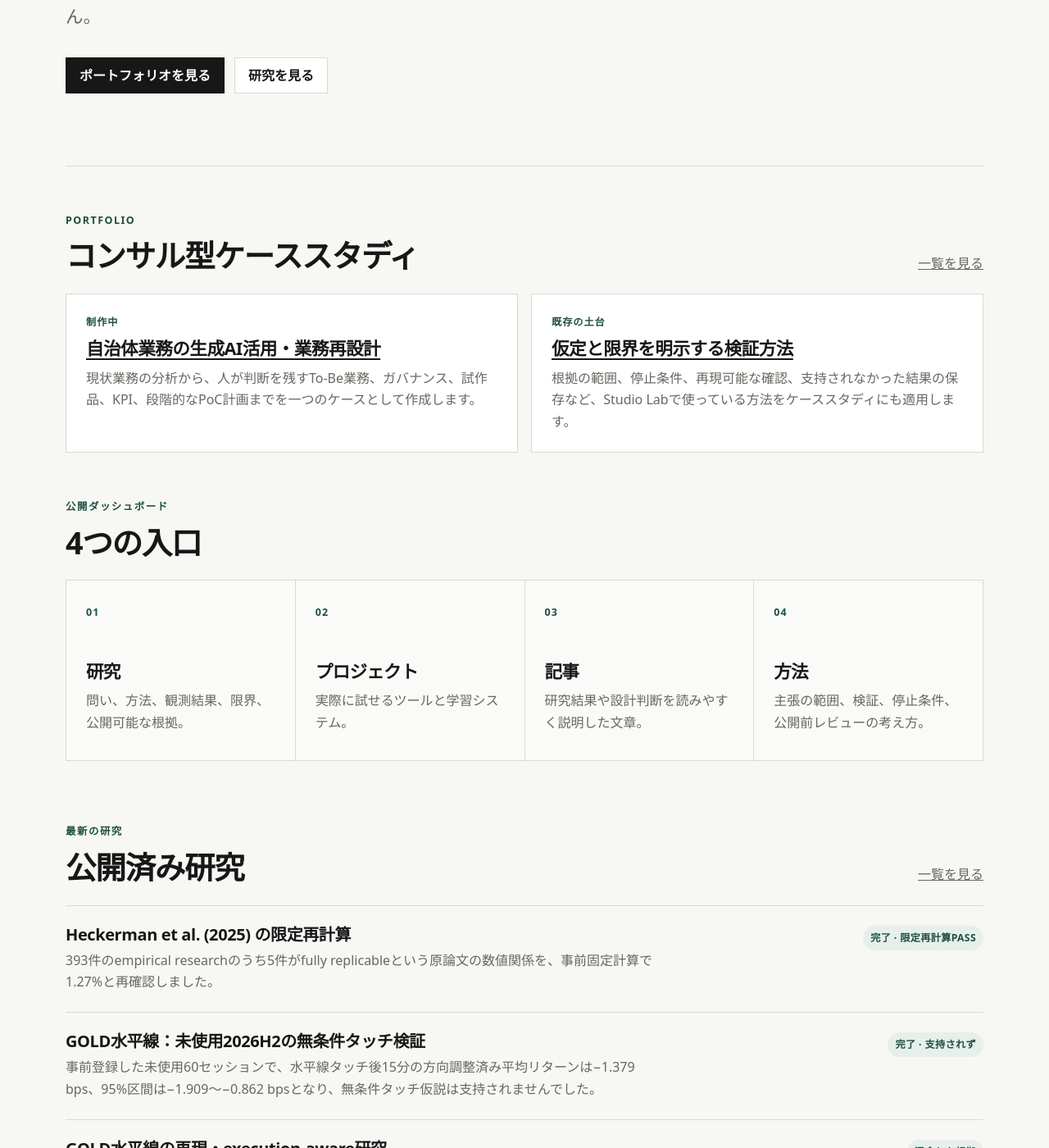
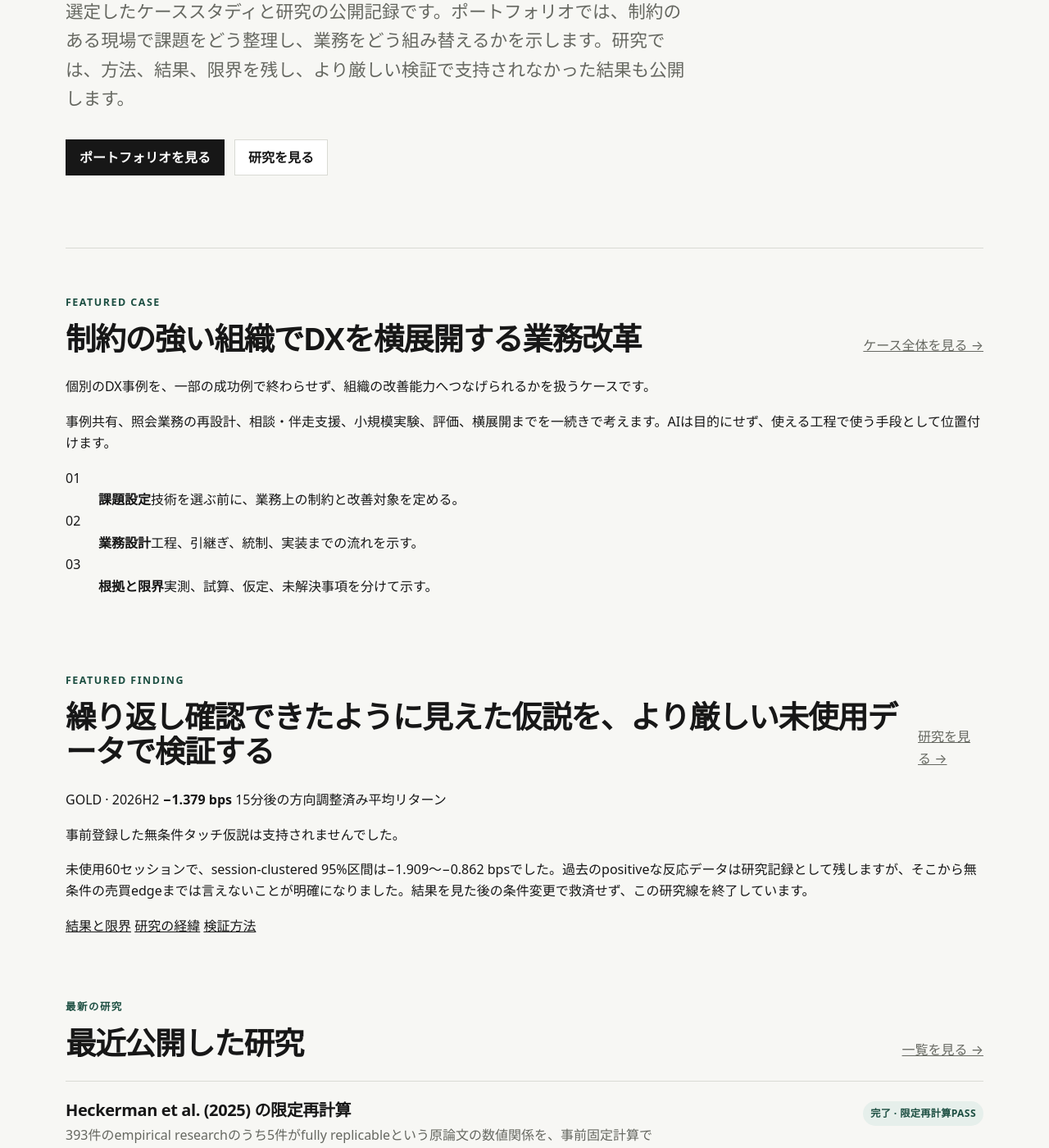
Before and after one commit to Josh-Temple/studio-lab-research, a Jekyll site: the page built from ja/index.md, in a window 1280 px wide and 1400 px high, scrolled down 527 px. Shown: the whole window at 82% size. Built offline with Jekyll 4.4.1, drawn with Linux system fonts in a browser that asks for light colours; some of the changed text lies outside the part shown.

Commit message:
Redesign Japanese homepage around featured case and evidence

```diff
--- a/ja/index.md
+++ b/ja/index.md
@@ -2,44 +2,68 @@
 title: ホーム
 lang: ja
 permalink: /ja/
-description: Studio Labのケーススタディ、公開研究、プロジェクト、記事、方法をまとめた日本語版ダッシュボード。
+description: 公共分野の業務改革ケース、研究、ツールを、判断の根拠と限界まで含めて公開するStudio Labの日本語版。
 ---
 
 <section class="hero dashboard-hero">
   <p class="eyebrow">Studio Lab</p>
-  <h1>研究、実験、ツールを、根拠とともに公開する。</h1>
-  <p class="lede">選定した成果を外向きに整理する公開ダッシュボードです。ポートフォリオでは課題設定から実装案までを示し、研究では方法と限界を示し、プロジェクトでは実際に使えるツールへつなぎます。内部の運用状況はここには表示しません。</p>
-  <div class="hero-actions"><a class="button primary" href="{{ '/ja/portfolio/' | relative_url }}">ポートフォリオを見る</a><a class="button secondary" href="{{ '/ja/research/' | relative_url }}">研究を見る</a></div>
-</section>
-
-<section class="section compact-section" aria-labelledby="portfolio-title-ja">
-  <div class="section-heading"><div><p class="eyebrow">Portfolio</p><h2 id="portfolio-title-ja">コンサル型ケーススタディ</h2></div><a href="{{ '/ja/portfolio/' | relative_url }}">一覧を見る</a></div>
-  <div class="feature-grid feature-grid-wide">
-    <article class="feature-card">
-      <p class="feature-meta">制作中</p>
-      <h3><a href="{{ '/ja/portfolio/' | relative_url }}">自治体業務の生成AI活用・業務再設計</a></h3>
-      <p>現状業務の分析から、人が判断を残すTo-Be業務、ガバナンス、試作品、KPI、段階的なPoC計画までを一つのケースとして作成します。</p>
-    </article>
-    <article class="feature-card">
-      <p class="feature-meta">既存の土台</p>
-      <h3><a href="{{ '/ja/methods/' | relative_url }}">仮定と限界を明示する検証方法</a></h3>
-      <p>根拠の範囲、停止条件、再現可能な確認、支持されなかった結果の保存など、Studio Labで使っている方法をケーススタディにも適用します。</p>
-    </article>
+  <h1>業務改革、研究、ツールを、判断の根拠まで含めて公開する。</h1>
+  <p class="lede">選定したケーススタディと研究の公開記録です。ポートフォリオでは、制約のある現場で課題をどう整理し、業務をどう組み替えるかを示します。研究では、方法、結果、限界を残し、より厳しい検証で支持されなかった結果も公開します。</p>
+  <div class="hero-actions">
+    <a class="button primary" href="{{ '/ja/portfolio/' | relative_url }}">ポートフォリオを見る</a>
+    <a class="button secondary" href="{{ '/ja/research/' | relative_url }}">研究を見る</a>
   </div>
 </section>
 
-<section class="section compact-section" aria-labelledby="areas-title-ja">
-  <div class="section-heading"><div><p class="eyebrow">公開ダッシュボード</p><h2 id="areas-title-ja">4つの入口</h2></div></div>
-  <div class="area-grid">
-    <a class="area-card" href="{{ '/ja/research/' | relative_url }}"><span class="area-kicker">01</span><h3>研究</h3><p>問い、方法、観測結果、限界、公開可能な根拠。</p></a>
-    <a class="area-card" href="{{ '/ja/projects/' | relative_url }}"><span class="area-kicker">02</span><h3>プロジェクト</h3><p>実際に試せるツールと学習システム。</p></a>
-    <a class="area-card" href="{{ '/ja/writing/' | relative_url }}"><span class="area-kicker">03</span><h3>記事</h3><p>研究結果や設計判断を読みやすく説明した文章。</p></a>
-    <a class="area-card" href="{{ '/ja/methods/' | relative_url }}"><span class="area-kicker">04</span><h3>方法</h3><p>主張の範囲、検証、停止条件、公開前レビューの考え方。</p></a>
+<section class="section compact-section" aria-labelledby="featured-case-title-ja">
+  <div class="section-heading">
+    <div>
+      <p class="eyebrow">Featured case</p>
+      <h2 id="featured-case-title-ja">制約の強い組織でDXを横展開する業務改革</h2>
+    </div>
+    <a href="{{ '/ja/portfolio/' | relative_url }}">ケース全体を見る →</a>
+  </div>
+  <div class="editorial-feature">
+    <div class="editorial-feature-main">
+      <p class="feature-deck">個別のDX事例を、一部の成功例で終わらせず、組織の改善能力へつなげられるかを扱うケースです。</p>
+      <p>事例共有、照会業務の再設計、相談・伴走支援、小規模実験、評価、横展開までを一続きで考えます。AIは目的にせず、使える工程で使う手段として位置付けます。</p>
+    </div>
+    <dl class="evidence-note" aria-label="ケーススタディの構成">
+      <div><dt>01</dt><dd><strong>課題設定</strong><span>技術を選ぶ前に、業務上の制約と改善対象を定める。</span></dd></div>
+      <div><dt>02</dt><dd><strong>業務設計</strong><span>工程、引継ぎ、統制、実装までの流れを示す。</span></dd></div>
+      <div><dt>03</dt><dd><strong>根拠と限界</strong><span>実測、試算、仮定、未解決事項を分けて示す。</span></dd></div>
+    </dl>
+  </div>
+</section>
+
+<section class="section" aria-labelledby="featured-finding-title-ja">
+  <div class="section-heading">
+    <div>
+      <p class="eyebrow">Featured finding</p>
+      <h2 id="featured-finding-title-ja">繰り返し確認できたように見えた仮説を、より厳しい未使用データで検証する</h2>
+    </div>
+    <a href="{{ '/ja/research/gold-horizontal-unconditional-touch-2026h2/' | relative_url }}">研究を見る →</a>
+  </div>
+  <div class="finding-feature">
+    <div class="finding-number">
+      <span class="finding-kicker">GOLD · 2026H2</span>
+      <strong>−1.379 bps</strong>
+      <span>15分後の方向調整済み平均リターン</span>
+    </div>
+    <div class="finding-copy">
+      <p class="finding-conclusion">事前登録した無条件タッチ仮説は支持されませんでした。</p>
+      <p>未使用60セッションで、session-clustered 95%区間は−1.909〜−0.862 bpsでした。過去のpositiveな反応データは研究記録として残しますが、そこから無条件の売買edgeまでは言えないことが明確になりました。結果を見た後の条件変更で救済せず、この研究線を終了しています。</p>
+      <div class="inline-links">
+        <a href="{{ '/ja/research/gold-horizontal-unconditional-touch-2026h2/' | relative_url }}">結果と限界</a>
+        <a href="{{ '/ja/research/gold-horizontal-replication-execution-evidence/' | relative_url }}">研究の経緯</a>
+        <a href="{{ '/ja/methods/' | relative_url }}">検証方法</a>
+      </div>
+    </div>
   </div>
 </section>
 
 <section class="section">
-  <div class="section-heading"><div><p class="eyebrow">最新の研究</p><h2>公開済み研究</h2></div><a href="{{ '/ja/research/' | relative_url }}">一覧を見る</a></div>
+  <div class="section-heading"><div><p class="eyebrow">最新の研究</p><h2>最近公開した研究</h2></div><a href="{{ '/ja/research/' | relative_url }}">一覧を見る →</a></div>
   <div class="research-list">
     <article class="research-item"><div><h3><a href="{{ '/ja/research/heckerman-replicability-bounded-replication/' | relative_url }}">Heckerman et al. (2025) の限定再計算</a></h3><p>393件のempirical researchのうち5件がfully replicableという原論文の数値関係を、事前固定計算で1.27%と再確認しました。</p></div><span class="status">完了 · 限定再計算PASS</span></article>
     <article class="research-item"><div><h3><a href="{{ '/ja/research/gold-horizontal-unconditional-touch-2026h2/' | relative_url }}">GOLD水平線：未使用2026H2の無条件タッチ検証</a></h3><p>事前登録した未使用60セッションで、水平線タッチ後15分の方向調整済み平均リターンは−1.379 bps、95%区間は−1.909〜−0.862 bpsとなり、無条件タッチ仮説は支持されませんでした。</p></div><span class="status">完了 · 支持されず</span></article>
@@ -47,17 +71,19 @@ description: Studio Labのケーススタディ、公開研究、プロジェク
   </div>
 </section>
 
-<section class="section">
-  <div class="section-heading"><div><p class="eyebrow">トレード研究</p><h2>再現したストーリーを、より厳しい未使用データで反証する</h2></div><a href="{{ '/ja/trading/' | relative_url }}">トレード研究へ</a></div>
-  <div class="feature-grid feature-grid-wide">
-    <article class="feature-card"><p class="feature-meta">最新の公開結果</p><h3><a href="{{ '/ja/research/gold-horizontal-unconditional-touch-2026h2/' | relative_url }}">未使用2026H2では無条件タッチ仮説を確認できなかった</a></h3><p>60セッションの固定検証で主要平均は−1.379 bps、95%区間は−1.909〜−0.862 bpsでした。使用済み標本でparameterを調整して結果を救済せず、この研究線を支持されず終了としています。</p></article>
-    <article class="feature-card"><p class="feature-meta">根拠の文脈</p><h3><a href="{{ '/ja/research/gold-horizontal-replication-execution-evidence/' | relative_url }}">過去のpositive evidenceも削除せず残す</a></h3><p>過去4期間で再現した方向反応差と2019年のpositiveなquote-crossing結果は研究記録として残ります。最新H2結果により、「反応統計の再現」と「無条件で売買可能なedge」は別だと、より明確になりました。</p></article>
+<section class="section compact-section" aria-labelledby="explore-title-ja">
+  <div class="section-heading"><div><p class="eyebrow">Explore</p><h2 id="explore-title-ja">ほかの入口</h2></div></div>
+  <div class="link-grid">
+    <a class="link-panel" href="{{ '/ja/projects/' | relative_url }}"><span>プロジェクト</span><strong>実際に動くツールと学習システム</strong><small>直接試せる成果をまとめています。</small></a>
+    <a class="link-panel" href="{{ '/ja/writing/' | relative_url }}"><span>記事</span><strong>研究や設計判断を読みやすく整理</strong><small>専門的な内容を、背景から追える形で説明します。</small></a>
+    <a class="link-panel" href="{{ '/ja/methods/' | relative_url }}"><span>方法</span><strong>主張の範囲と停止条件</strong><small>検証、再現、公開前レビューの考え方を示します。</small></a>
+    <a class="link-panel" href="{{ '/ja/market/' | relative_url }}"><span>市場</span><strong>公開市場データの観測</strong><small>売買判断から分離した記述的な観測です。</small></a>
   </div>
 </section>
 
 <section class="section public-boundary">
   <p class="eyebrow">公開範囲</p>
   <h2>内部の運用情報ではなく、レビュー済み成果を公開する。</h2>
-  <p>作業キュー、非公開データ、運用ログ、未公開の主張、現在の売買判断などは内部ダッシュボードに残します。</p>
+  <p>作業キュー、非公開データ、運用ログ、未公開の主張、現在のポジションや売買判断などは公開レイヤーに含めません。</p>
   <a href="{{ '/ja/about/' | relative_url }}">公開方針を見る</a>
 </section>
```
